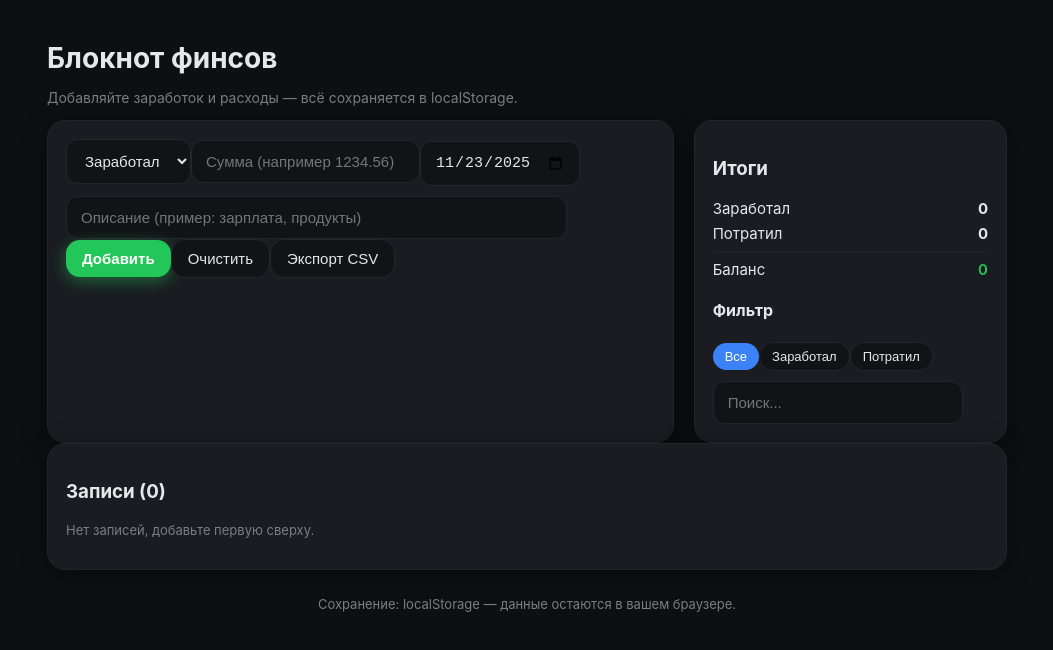
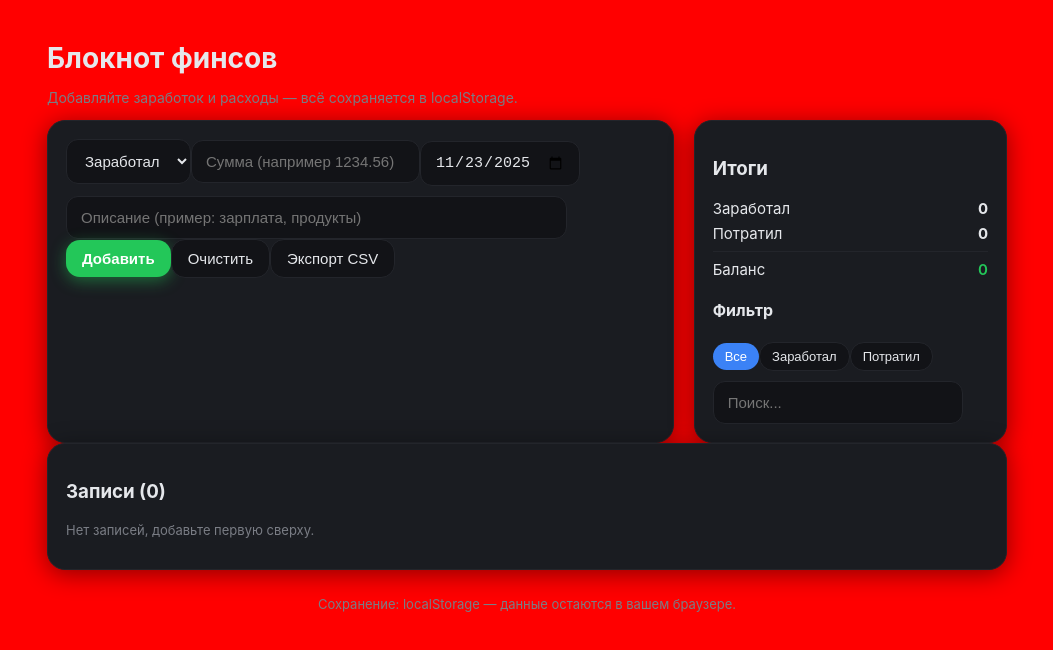
Before and after one commit to StasZ2023/expenses, a React (Create React App) app: page / in a window 1280 px wide. Shown: the top 650 px of the page, without its empty margins (113-1166 px from the left). Built offline with nearby package versions, Linux system fonts and the light colour scheme.

Commit message:
Update index.css

```diff
--- a/src/index.css
+++ b/src/index.css
@@ -1,6 +1,6 @@
 /* === GLOBAL === */
 :root {
-  --bg: #0e0f11;
+  --bg: red;
   --card: #1a1c21;
   --text: #e5e7eb;
   --muted: #7a7d85;
```
